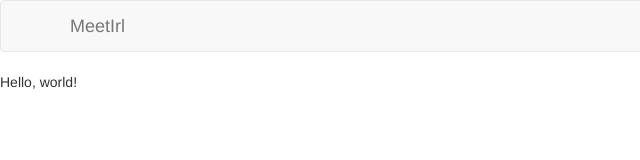
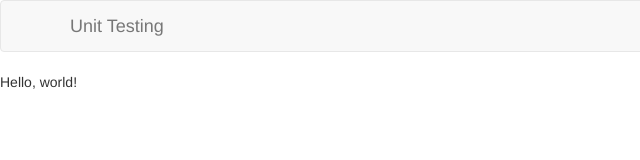
Before and after one commit to amarbham/unit-testing, a website: page app/index.html in a window 1280 px wide. Shown: the full height of the page, 0-640 px from the left. Drawn offline with nearby package versions, Linux system fonts and the light colour scheme.

Commit message:
Change title to unit testing

```diff
--- a/app/index.html
+++ b/app/index.html
@@ -8,7 +8,7 @@
 
   <base href="/">
 
-  <title>MeetIrl</title>
+  <title>Unit Testing</title>
 
   <!--bootstrap and our app css file-->
   <link rel="stylesheet" href="https://maxcdn.bootstrapcdn.com/bootstrap/3.3.6/css/bootstrap.min.css" integrity="sha384-1q8mTJOASx8j1Au+a5WDVnPi2lkFfwwEAa8hDDdjZlpLegxhjVME1fgjWPGmkzs7" crossorigin="anonymous">
@@ -24,7 +24,7 @@
   <nav class="navbar navbar-default">
     <div class="container">
       <div class="navbar-header">
-        <a class="navbar-brand">MeetIrl</a>
+        <a class="navbar-brand">Unit Testing</a>
       </div>
     </div>
   </nav>
```
